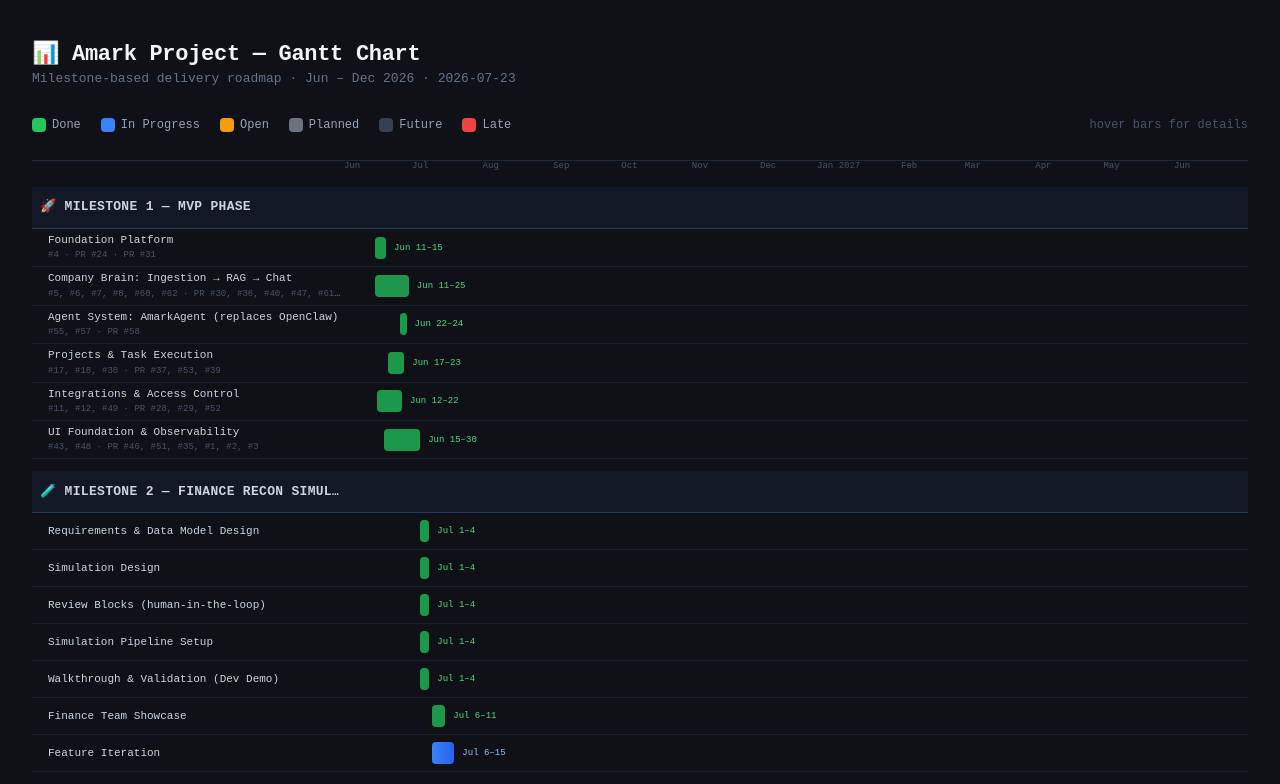
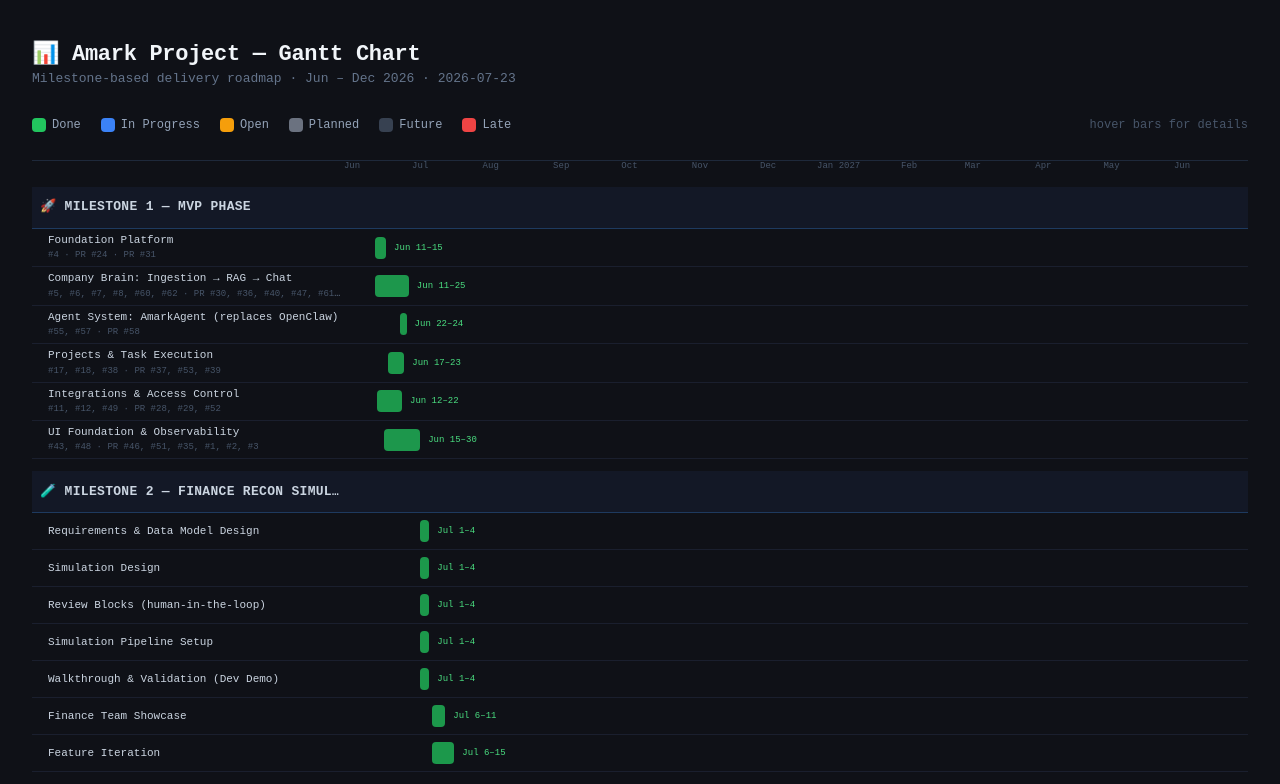
Before and after one commit to fachry-isl/amark-gantt, a plain HTML site: page index.html in a window 1280 px wide. Shown: the top 784 px of the page. Drawn offline with Linux system fonts and the light colour scheme.

Commit message:
update: Remaining Access Control + Feature Iteration to Done

```diff
--- a/index.html
+++ b/index.html
@@ -129,7 +129,7 @@ const ITEMS = [
   { m:null, title:"Finance Team Showcase",                        status:"✅ Done",         start:"2026-07-06", end:"2026-07-11", bar:"done",
     sub:"Present to Finance Team · Stakeholder Q&A · Feedback collection · Go-live approval",
     refs:"New issues TBD" },
-  { m:null, title:"Feature Iteration",                            status:"🔄 In Progress", start:"2026-07-06", end:"2026-07-15", bar:"in-progress",
+  { m:null, title:"Feature Iteration",                            status:"✅ Done", start:"2026-07-06", end:"2026-07-15", bar:"done",
     sub:"Feature enhancement based on User Feedback · Iterate matching rules & review UX · Edge cases",
     refs:"New issues TBD" },
 
@@ -138,7 +138,7 @@ const ITEMS = [
   // ── Milestone 3: Production (sequential sprints) ──
   // 🎯 Jul 13 – Aug 26
   { m:"🎯 MILESTONE 3 — PRODUCTION", title:"", status:"", start:null, end:null, bar:"" },
-  { m:null, title:"Remaining Access Control",           status:"🔄 In Progress", start:"2026-07-16", end:"2026-07-18", bar:"in-progress",
+  { m:null, title:"Remaining Access Control",           status:"✅ Done", start:"2026-07-16", end:"2026-07-18", bar:"done",
     sub:"Department container for Projects · Google OAuth · Access scoping on retrieval",
     refs:"#41, #50, #10" },
   { m:null, title:"Agent Task Scheduler (Routine)",               status:"⏳ Backlog (Future)", start:"2026-09-28", end:"2026-10-09", bar:"future",
```
